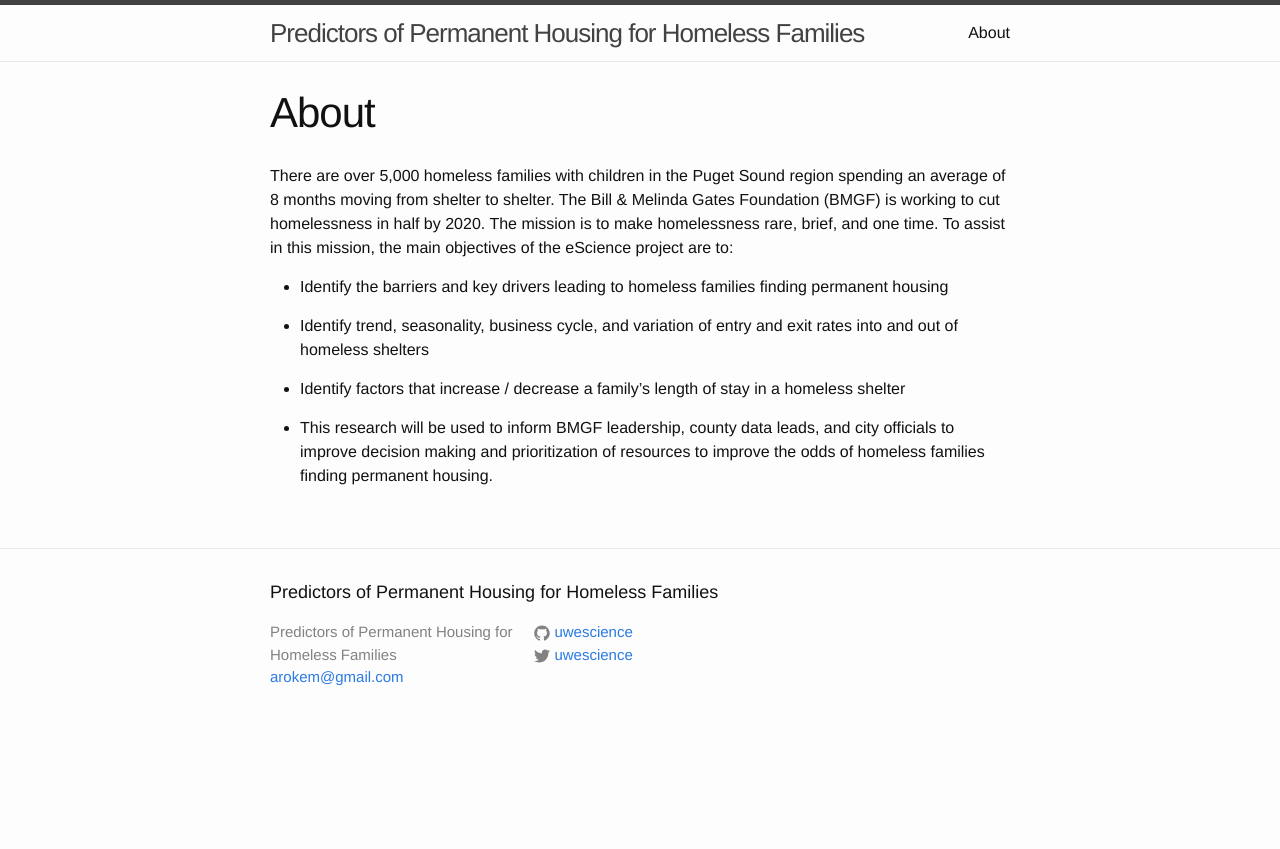
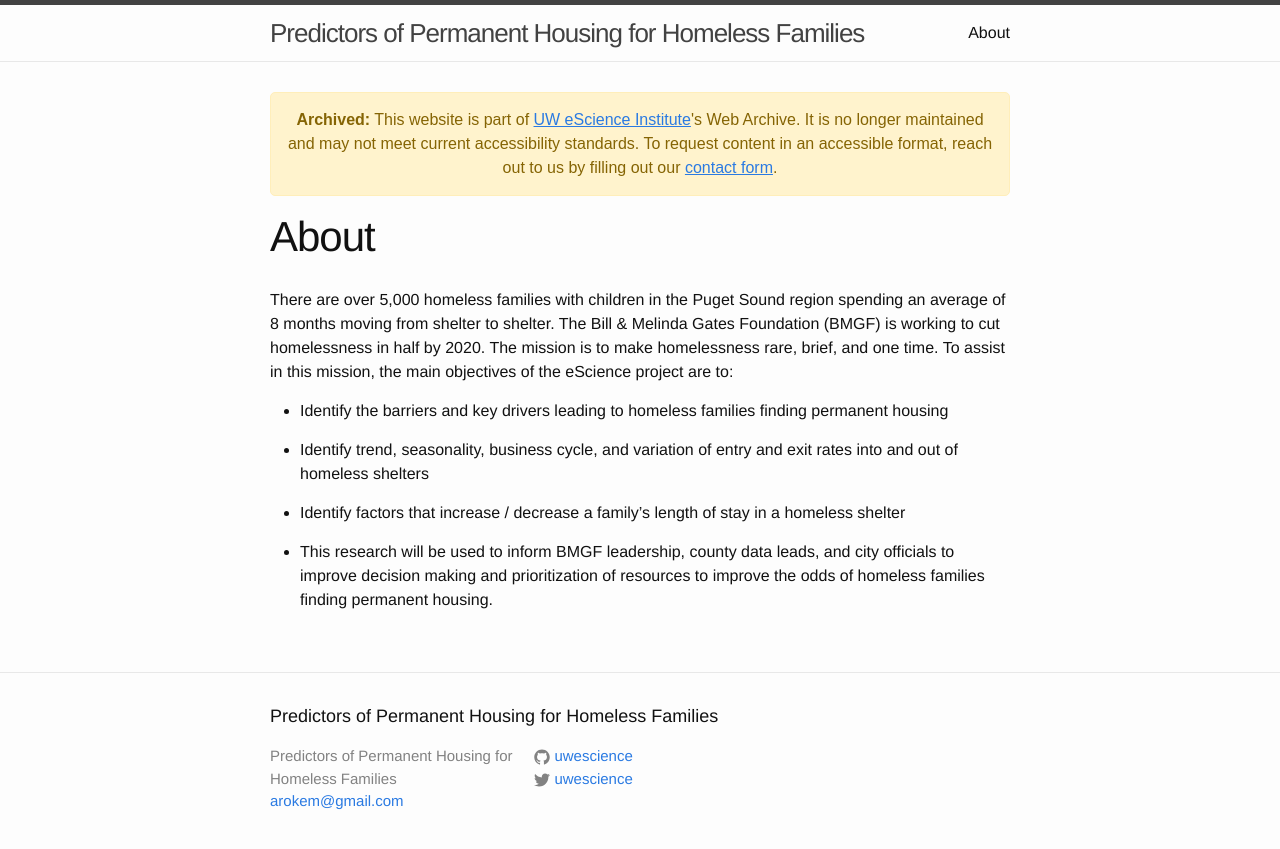
Before and after one commit to uwescience/DSSG2015-predicting-permanent-housing, a Jekyll site: the page built from _posts/2015-07-02-about.md, in a window 1280 px wide. Shown: the top 849 px of the page. Built offline with Jekyll 4.4.1, drawn with Linux system fonts in a browser that asks for light colours.

Commit message:
adding archiving statement
Added an archived banner with styling to notify users about the website's status.

```diff
--- a/_layouts/default.html
+++ b/_layouts/default.html
@@ -9,6 +9,30 @@
 
     <div class="page-content">
       <div class="wrapper">
+                   <!-- Archiving banner -->
+        <div class="archived-banner">
+          <div class="banner-content">
+            <strong>Archived:</strong> This website is part of
+            <a href="https://escience.washington.edu/"><u>UW eScience Institute</u></a>'s
+            Web Archive. It is no longer maintained and may not meet current accessibility standards.
+            To request content in an accessible format, reach out to us by filling out our
+            <a href="https://escience.washington.edu/connect/contact-us/"><u>contact form</u></a>.
+          </div>
+        </div>
+
+        <!-- CSS Styling -->
+        <style>
+        .archived-banner {
+          background-color: #fff3cd; /* Light yellow background */
+          color: #856404;            /* Dark yellow/brown text */
+          border: 1px solid #ffeeba; /* Border color */
+          padding: 15px;             /* Spacing inside the box */
+          border-radius: 5px;        /* Rounded corners */
+          margin-bottom: 20px;
+          font-family: sans-serif;
+          text-align: center;
+        }
+        </style>
         {{ content }}
       </div>
     </div>
```
